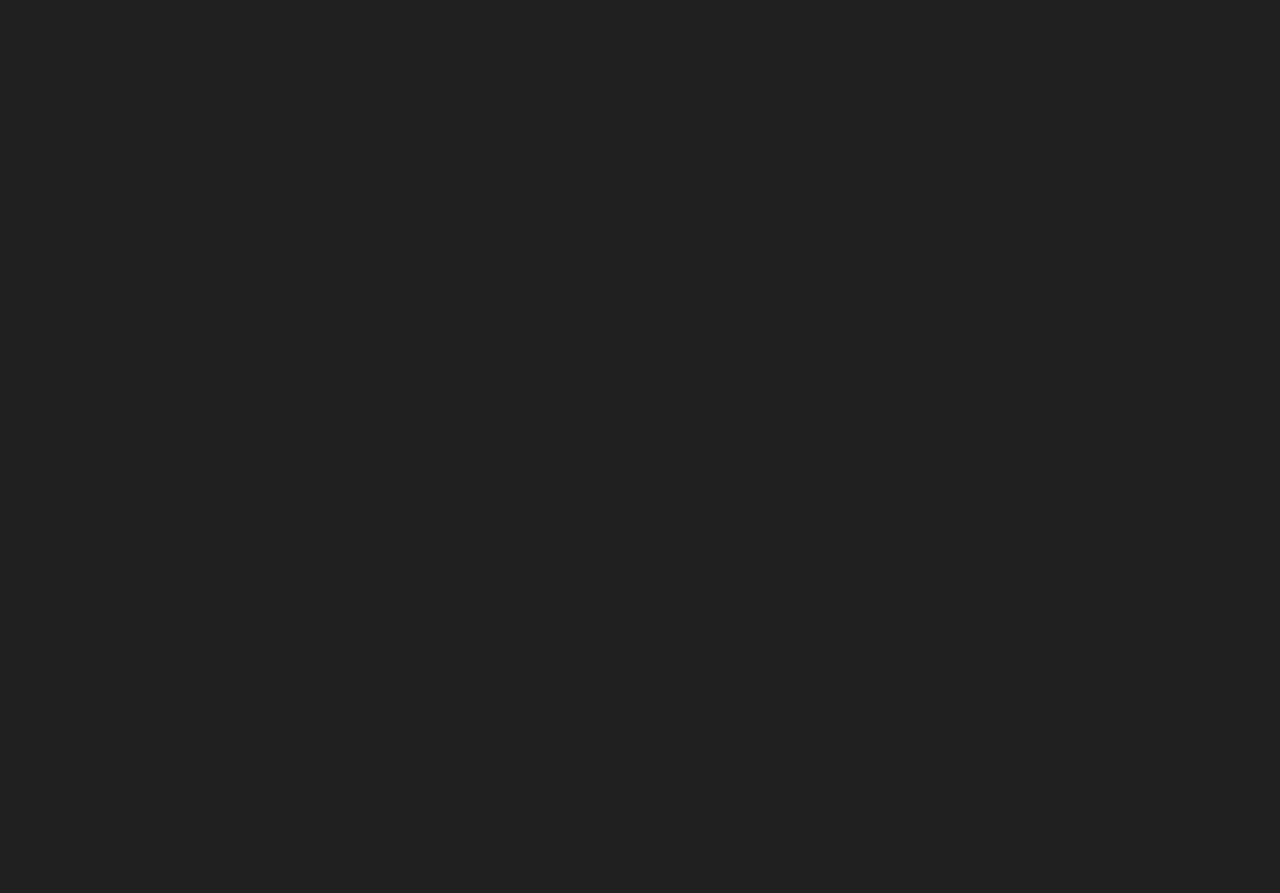
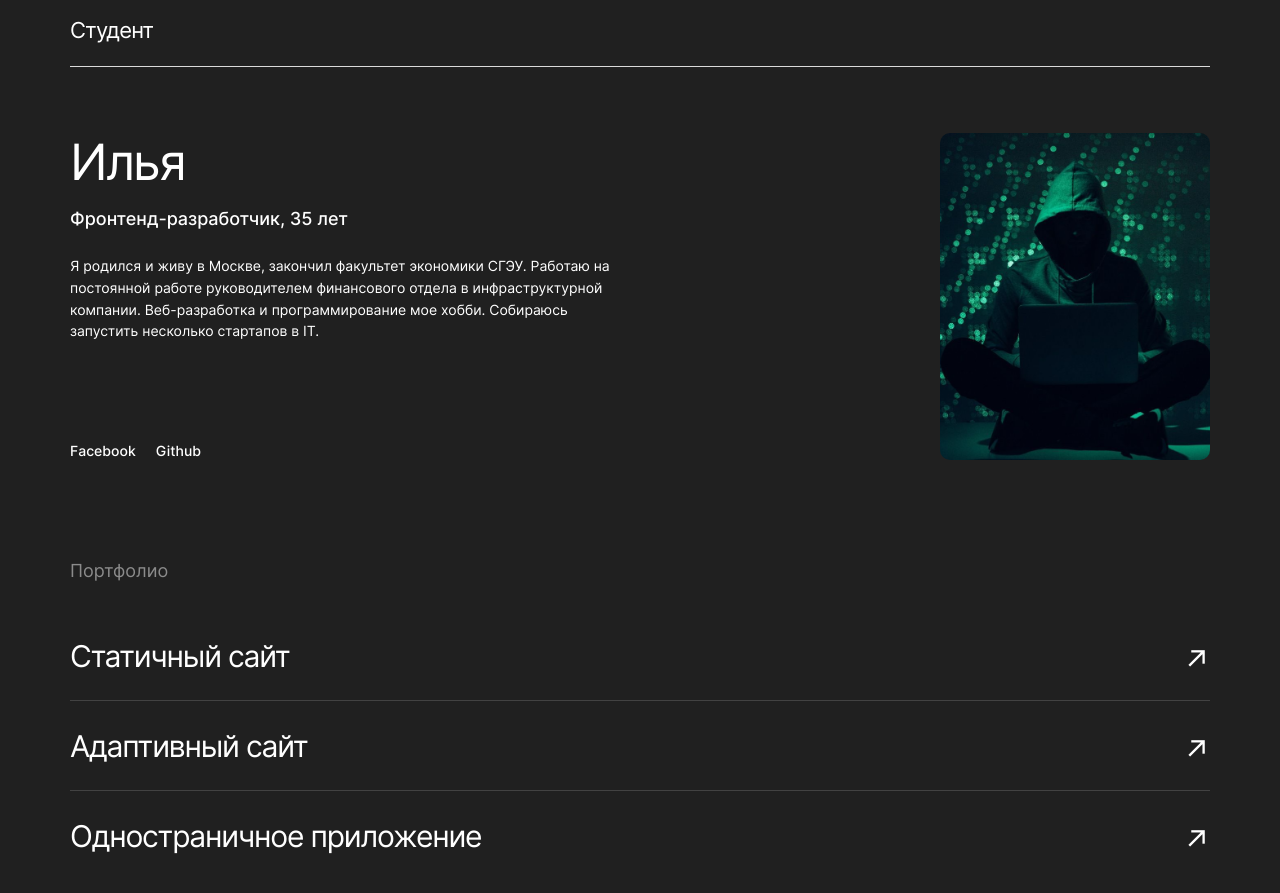
Before and after one commit to ilya-120/movies-explorer-frontend, a React (Create React App) app: page / in a window 1280 px wide. Shown: the part 1960-2853 px from the top of the page. Before the commit the page ends 1867 px from the top, so only its background shows below. Built offline with nearby package versions, Linux system fonts and the light colour scheme.

Commit message:
"feat: сделан aboutme portfolio этап 3 фронтенд

```diff
--- a/src/components/AboutMe/AboutMe.css
+++ b/src/components/AboutMe/AboutMe.css
@@ -0,0 +1,69 @@
+.about-me {
+    min-height: 654px;
+    padding: 110px 70px 100px;
+    box-sizing: border-box;
+    background-color: #202020;
+}
+
+.about-me__content {
+    padding-top: 66px;
+    display: flex;
+    justify-content: space-between;
+    column-gap: 30px;
+}
+
+.about-me__info {
+    width: 50%;
+}
+
+.about-me__name {
+    display: block;
+    margin-bottom: 18px;
+    font-style: normal;
+    font-weight: 400;
+    font-size: 50px;
+    line-height: 1.16;
+    letter-spacing: -0.04em;
+}
+
+.about-me__job {
+    display: block;
+    margin-bottom: 26px;
+    font-style: normal;
+    font-weight: 500;
+    font-size: 18px;
+    line-height: 1.11;
+}
+
+.about-me__bio {
+    display: block;
+    margin-bottom: 99px;
+    font-style: normal;
+    font-weight: 400;
+    font-size: 14px;
+    line-height: 1.57;
+}
+
+.about-me__link {
+    font-weight: 500;
+    font-size: 14px;
+    line-height: 1.21;
+    color: #ffffff;
+    text-decoration: none;
+    transition: 0.2s;
+}
+
+.about-me__link:first-of-type {
+    margin-right: 20px;
+}
+
+.about-me__link:hover {
+    opacity: 0.8;
+}
+
+.about-me__photo {
+    width: 270px;
+    height: 327px;
+    border-radius: 10px;
+    object-fit: cover;
+}
--- a/src/components/AboutMe/AboutMe.js
+++ b/src/components/AboutMe/AboutMe.js
@@ -0,0 +1,28 @@
+import './AboutMe.css';
+import photo from '../../images/avatar.jpg';
+
+const AboutMe = () => {
+    return (
+        <section className='about-me'>
+            <h2 className='blok__title'>Студент</h2>
+            <div className="blok__title-line" />
+            <div className='about-me__content'>
+                <div className='about-me__info'>
+                    <span className='about-me__name'>Илья</span>
+                    <span className='about-me__job'>Фронтенд-разработчик, 35 лет</span>
+                    <span className='about-me__bio'>
+                        Я родился и живу в Москве, закончил факультет экономики СГЭУ. Работаю на постоянной работе руководителем финансового отдела в инфраструктурной компании. Веб-разработка и программирование мое хобби. Собираюсь запустить несколько стартапов в IT.                    </span>
+                    <a className='about-me__link' href='https://github.com/ilya-120' target='_blank' rel='noreferrer'>Facebook</a>
+                    <a className='about-me__link' href='https://github.com/ilya-120' target='_blank' rel='noreferrer'>Github</a>
+                </div>
+                <img
+                    className='about-me__photo'
+                    src={photo}
+                    alt='Мое фото'
+                />
+            </div>
+        </section>
+    )
+};
+
+export default AboutMe;
--- a/src/components/App/App.css
+++ b/src/components/App/App.css
@@ -1,6 +1,6 @@
-* {
+/* {
   outline: solid red 1px;
-}
+}*/
 
 .blok__title {
   margin: 0;
--- a/src/components/Main/Main.js
+++ b/src/components/Main/Main.js
@@ -2,6 +2,8 @@ import Header from '../Header/Header';
 import Promo from '../Promo/Promo';
 import AboutProject from '../AboutProject/AboutProject'
 import Techs from '../Techs/Techs';
+import AboutMe from '../AboutMe/AboutMe';
+import Portfolio from '../Portfolio/Portfolio';
 
 function Main({ loggedIn }) {
     return (
@@ -10,6 +12,8 @@ function Main({ loggedIn }) {
             <Promo />
             <AboutProject />
             <Techs />
+            <AboutMe />
+            <Portfolio />
         </>
     )
 }
--- a/src/components/Portfolio/Portfolio.css
+++ b/src/components/Portfolio/Portfolio.css
@@ -0,0 +1,59 @@
+.portfolio {
+    padding: 0 70px 115px;
+    background-color: #202020;
+    box-sizing: border-box;
+}
+
+.portfolio__title {
+    font-weight: 400;
+    font-size: 18px;
+    line-height: 1.11;
+    color: #8B8B8B;
+    margin: 0;
+}
+
+.portfolio__projects {
+    margin: 0;
+    padding: 30px 0 0;
+
+}
+
+.portfolio__link-item {
+    list-style-type: none;
+    padding: 20px 0 9px;
+    border-bottom: 1px solid #424242;
+    box-sizing: border-box;
+}
+
+.portfolio__link {
+    display: flex;
+    flex-direction: row;
+    justify-content: space-between;
+    font-weight: 400;
+    font-size: 30px;
+    line-height: 1.67;
+    letter-spacing: -0.04em;
+    color: #ffffff;
+    text-decoration: none;
+    cursor: pointer;
+    transition: 0.2s;
+}
+
+.portfolio__link:hover {
+    opacity: 0.8;
+}
+
+.portfolio__projects li:last-of-type {
+    border-bottom: none;
+    padding: 20px 0 0;
+}
+
+.portfolio__arrow-link {
+    margin: 0;
+    font-size: 30px;
+    line-height: 2;
+}
+
+.portfolio__text-link {
+    margin: 0;
+}
--- a/src/components/Portfolio/Portfolio.js
+++ b/src/components/Portfolio/Portfolio.js
@@ -0,0 +1,31 @@
+import './Portfolio.css';
+
+const Portfolio = () => {
+  return (
+    <section className='portfolio'>
+      <h3 className='portfolio__title'>Портфолио</h3>
+      <ul className='portfolio__projects'>
+        <li className="portfolio__link-item">
+          <a className='portfolio__link' rel='noreferrer' href='https://github.com/ilya-120/how-to-learn' target='_blank'>
+          <span className='portfolio__text-link'>Статичный сайт</span>
+          <span className='portfolio__arrow-link'>↗</span>
+          </a>
+        </li>
+        <li className="portfolio__link-item">
+          <a className='portfolio__link' rel='noreferrer' href='https://github.com/ilya-120/russian-travel' target='_blank'>
+          <span className='portfolio__text-link'>Адаптивный сайт</span>
+          <span className='portfolio__arrow-link'>↗</span>
+          </a>
+        </li>
+        <li className="portfolio__link-item">
+          <a className='portfolio__link' rel='noreferrer' href='https://github.com/ilya-120/react-mesto-api-full' target='_blank'>
+            <span className='portfolio__text-link'>Одностраничное приложение</span>
+            <span className='portfolio__arrow-link'>↗</span>
+          </a>
+        </li>
+      </ul>
+    </section>
+  )
+};
+
+export default Portfolio;
--- a/src/components/Techs/Techs.css
+++ b/src/components/Techs/Techs.css
@@ -2,6 +2,7 @@
     min-height: 625px;
     padding: 100px 70px;
     box-sizing: border-box;
+    background-color: #272727;
   }
 
   .techs__description-title {
--- a/src/index.css
+++ b/src/index.css
@@ -8,7 +8,7 @@ body {
   -ms-text-size-adjust: 100%;
   -moz-text-size-adjust: 100%;
   text-rendering: optimizeLegibility;
-  background-color: #202020;
+  background-color: #202020f3;
   color: #ffffff;
   max-width: 1280px;
   margin: 0 auto;
```
Also changed, not shown: src/images/avatar.jpg (added).
